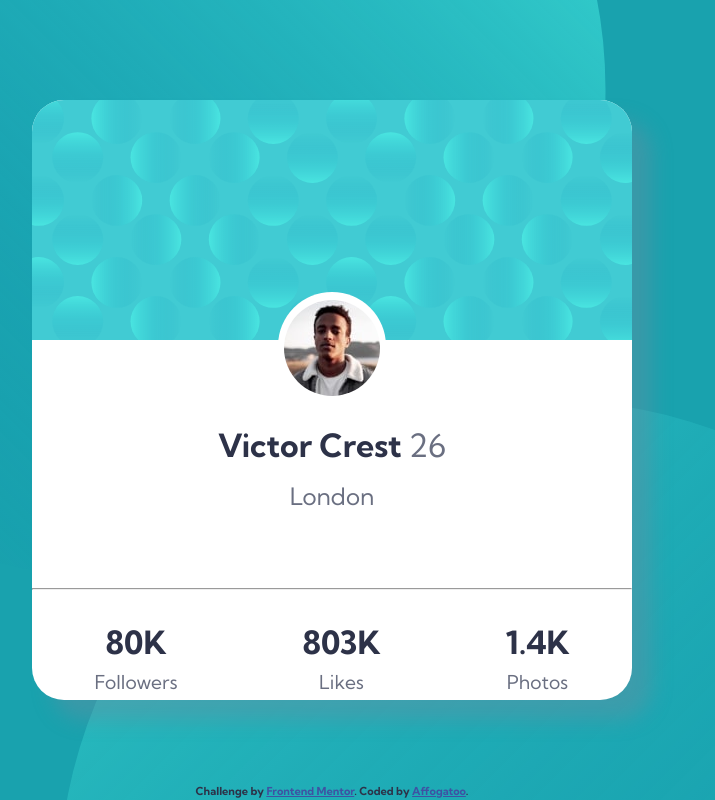
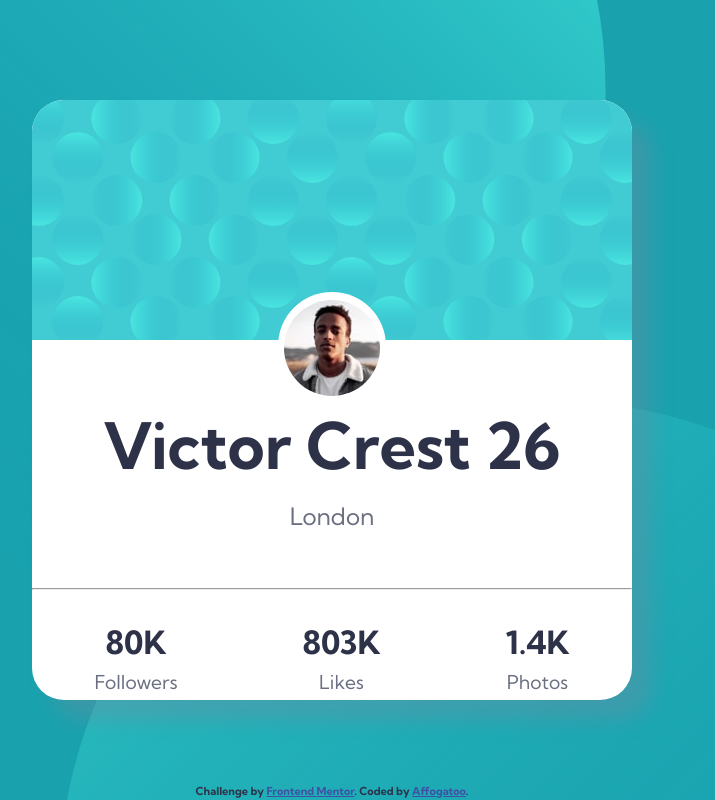
Before and after one commit to Hhmmmk/ProfileCardComponent, a plain HTML site: page index.html in a window 1280 px wide. Shown: the whole page, without its empty margins (308-1023 px from the left). Drawn offline with Linux system fonts and the light colour scheme.

Commit message:
Fixed Accessibility issues

```diff
--- a/index.html
+++ b/index.html
@@ -20,8 +20,11 @@
   </style>
 </head>
 <body>
-  <img class="bgTop" src="./images/bg-pattern-top.svg" alt="">
+  <div class="background">
+    <img class="bgTop" src="./images/bg-pattern-top.svg" alt="">
   <img class="bgBot" src="./images/bg-pattern-bottom.svg" alt="">
+  </div>
+
   <main class="card">
     <div class="card__banner">
       <img src="./images/bg-pattern-card.svg" alt="">
@@ -30,7 +33,7 @@
       <img src="./images/image-victor.jpg" alt="Profile Picture">
     </div>
     <div class="card__profInfo">
-      <p>Victor Crest <span>26</span></p>
+      <h1>Victor Crest <span>26</span></h1>
       <p class="country">London</p>
     </div>
     <hr>
--- a/style.css
+++ b/style.css
@@ -20,6 +20,11 @@ body {
   color:hsl(229, 23%, 23%);
   background: var(--darkCyan);
   overflow: hidden;
+}
+
+.background {
+  width: 100vw;
+  height: 100vh;
 }
 
 .bgTop {
```
